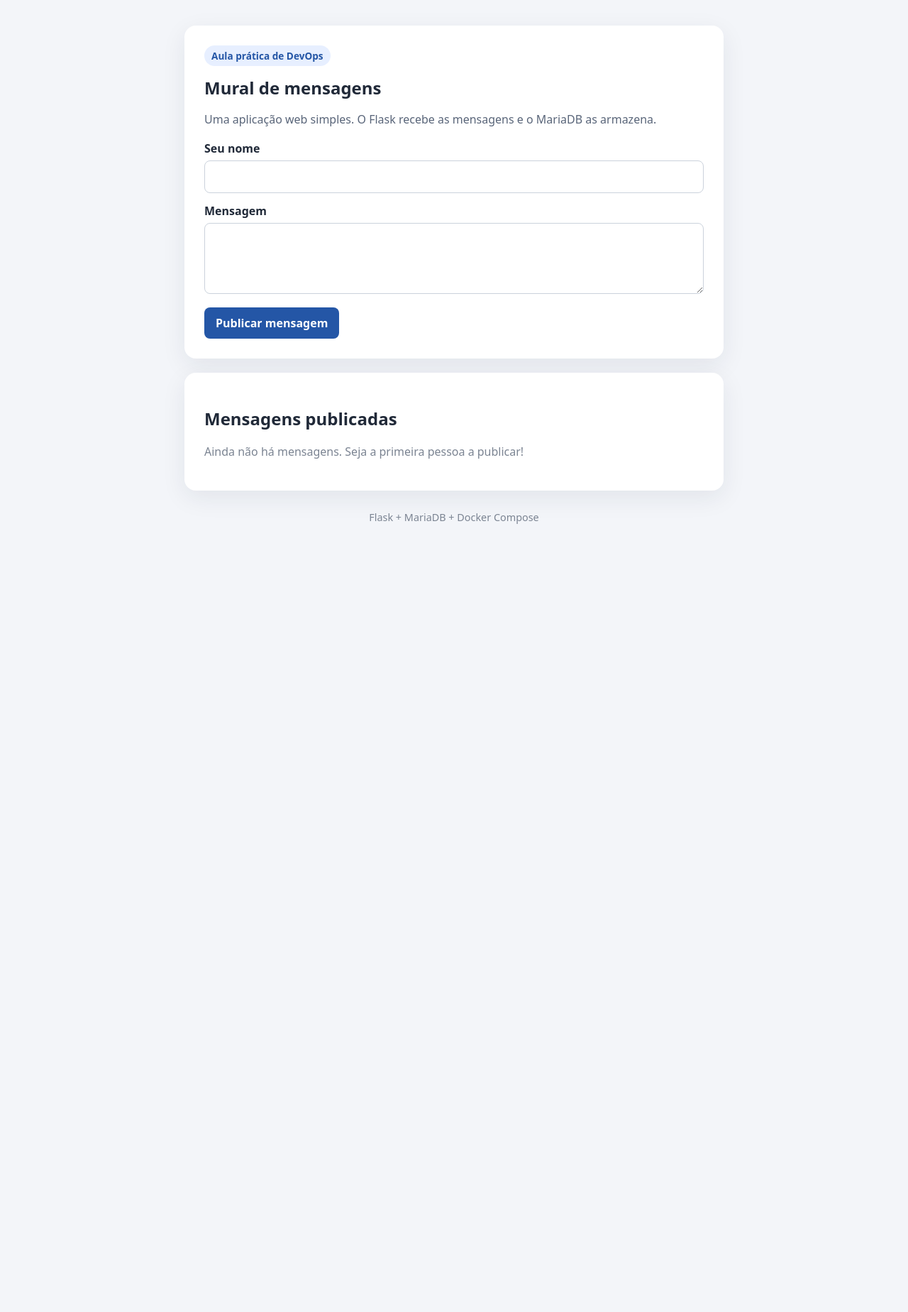
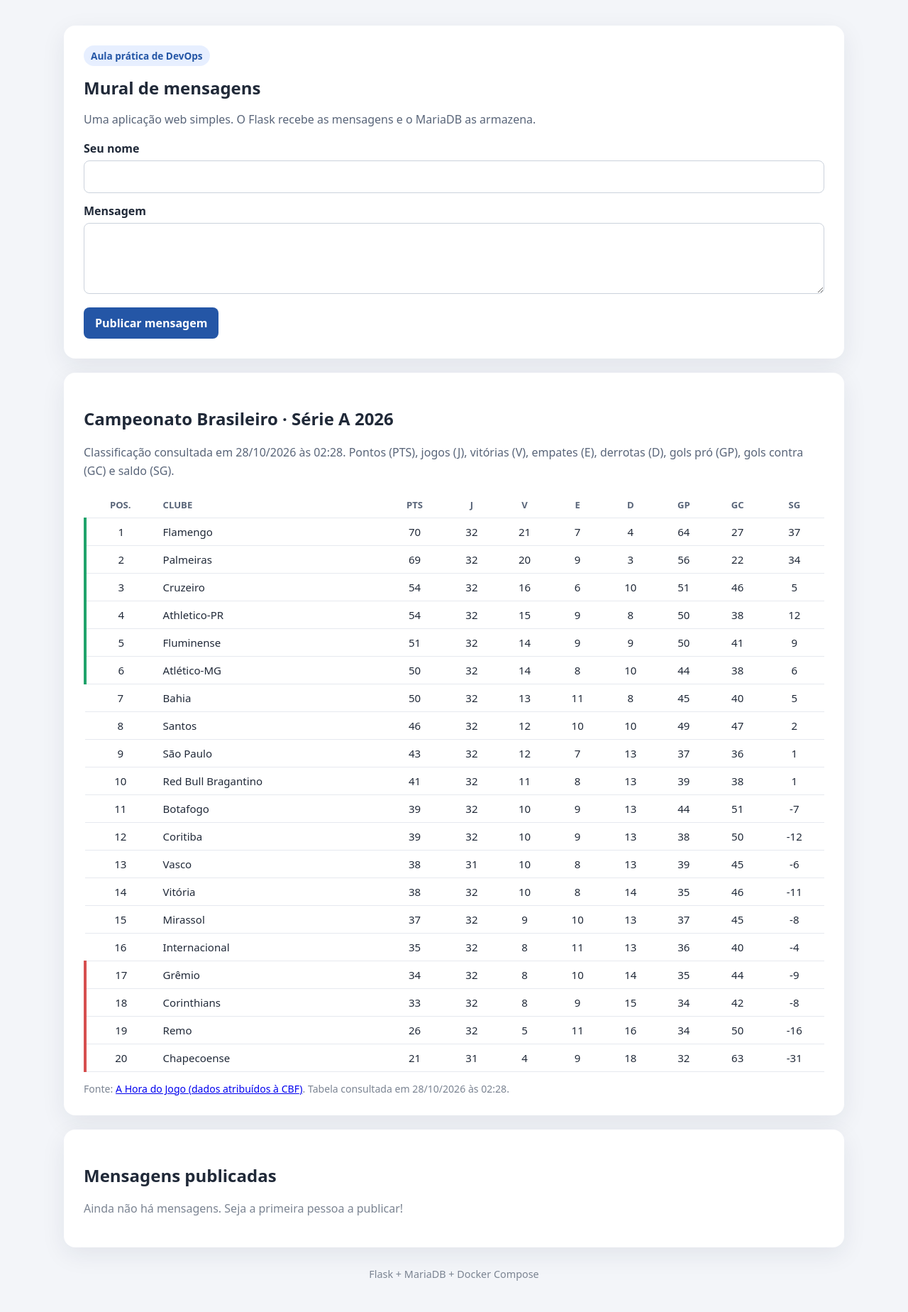
Before and after one commit to JohnnyPlus08/Atividade-cd-docker-compose-aula, a Flask app: page / in a window 1280 px wide. Shown: the whole page at 71% size. Before the commit the page ends 738 px from the top, so only its background shows below. Run offline with Flask 3, Linux system fonts and the light colour scheme; data that the repository does not hold is empty.

Commit message:
Add Brasileirão 2026 standings

```diff
--- a/docker-compose.yml
+++ b/docker-compose.yml
@@ -3,7 +3,7 @@ services:
     build: .
     image: profrafaelmiranda/mural-flask:latest
     ports:
-      - "8081:5000"
+      - "89:5000"
     environment:
       DB_HOST: db
       DB_PORT: "3306"
--- a/templates/index.html
+++ b/templates/index.html
@@ -13,7 +13,7 @@
       color: #202938;
       font-family: system-ui, -apple-system, "Segoe UI", sans-serif;
     }
-    main { max-width: 760px; margin: 0 auto; }
+    main { max-width: 1100px; margin: 0 auto; }
     .panel {
       background: white;
       padding: 28px;
@@ -58,6 +58,14 @@
     .body { color: #4f5d70; white-space: pre-wrap; overflow-wrap: anywhere; margin-top: 6px; }
     .empty, footer { color: #7b8492; }
     footer { text-align: center; font-size: .9rem; padding: 8px; }
+    .table-wrap { overflow-x: auto; }
+    table { width: 100%; border-collapse: collapse; font-size: .94rem; }
+    th, td { padding: 9px 10px; text-align: center; border-bottom: 1px solid #e6e9ef; white-space: nowrap; }
+    th { color: #596579; font-size: .82rem; text-transform: uppercase; }
+    th:nth-child(2), td:nth-child(2) { text-align: left; }
+    tbody tr:nth-child(-n+6) td:first-child { border-left: 4px solid #20a36b; }
+    tbody tr:nth-last-child(-n+4) td:first-child { border-left: 4px solid #d64e4e; }
+    .table-note { color: #7b8492; font-size: .88rem; margin-bottom: 0; }
   </style>
 </head>
 <body>
@@ -73,6 +81,39 @@
         <textarea id="mensagem" name="mensagem" maxlength="500" required></textarea>
         <button type="submit">Publicar mensagem</button>
       </form>
+    </section>
+
+    <section class="panel">
+      <h2>Campeonato Brasileiro · Série A 2026</h2>
+      <p class="intro">Classificação consultada em 28/10/2026 às 02:28. Pontos (PTS), jogos (J), vitórias (V), empates (E), derrotas (D), gols pró (GP), gols contra (GC) e saldo (SG).</p>
+      <div class="table-wrap">
+        <table>
+          <thead><tr><th>Pos.</th><th>Clube</th><th>PTS</th><th>J</th><th>V</th><th>E</th><th>D</th><th>GP</th><th>GC</th><th>SG</th></tr></thead>
+          <tbody>
+            <tr><td>1</td><td>Flamengo</td><td>70</td><td>32</td><td>21</td><td>7</td><td>4</td><td>64</td><td>27</td><td>37</td></tr>
+            <tr><td>2</td><td>Palmeiras</td><td>69</td><td>32</td><td>20</td><td>9</td><td>3</td><td>56</td><td>22</td><td>34</td></tr>
+            <tr><td>3</td><td>Cruzeiro</td><td>54</td><td>32</td><td>16</td><td>6</td><td>10</td><td>51</td><td>46</td><td>5</td></tr>
+            <tr><td>4</td><td>Athletico-PR</td><td>54</td><td>32</td><td>15</td><td>9</td><td>8</td><td>50</td><td>38</td><td>12</td></tr>
+            <tr><td>5</td><td>Fluminense</td><td>51</td><td>32</td><td>14</td><td>9</td><td>9</td><td>50</td><td>41</td><td>9</td></tr>
+            <tr><td>6</td><td>Atlético-MG</td><td>50</td><td>32</td><td>14</td><td>8</td><td>10</td><td>44</td><td>38</td><td>6</td></tr>
+            <tr><td>7</td><td>Bahia</td><td>50</td><td>32</td><td>13</td><td>11</td><td>8</td><td>45</td><td>40</td><td>5</td></tr>
+            <tr><td>8</td><td>Santos</td><td>46</td><td>32</td><td>12</td><td>10</td><td>10</td><td>49</td><td>47</td><td>2</td></tr>
+            <tr><td>9</td><td>São Paulo</td><td>43</td><td>32</td><td>12</td><td>7</td><td>13</td><td>37</td><td>36</td><td>1</td></tr>
+            <tr><td>10</td><td>Red Bull Bragantino</td><td>41</td><td>32</td><td>11</td><td>8</td><td>13</td><td>39</td><td>38</td><td>1</td></tr>
+            <tr><td>11</td><td>Botafogo</td><td>39</td><td>32</td><td>10</td><td>9</td><td>13</td><td>44</td><td>51</td><td>-7</td></tr>
+            <tr><td>12</td><td>Coritiba</td><td>39</td><td>32</td><td>10</td><td>9</td><td>13</td><td>38</td><td>50</td><td>-12</td></tr>
+            <tr><td>13</td><td>Vasco</td><td>38</td><td>31</td><td>10</td><td>8</td><td>13</td><td>39</td><td>45</td><td>-6</td></tr>
+            <tr><td>14</td><td>Vitória</td><td>38</td><td>32</td><td>10</td><td>8</td><td>14</td><td>35</td><td>46</td><td>-11</td></tr>
+            <tr><td>15</td><td>Mirassol</td><td>37</td><td>32</td><td>9</td><td>10</td><td>13</td><td>37</td><td>45</td><td>-8</td></tr>
+            <tr><td>16</td><td>Internacional</td><td>35</td><td>32</td><td>8</td><td>11</td><td>13</td><td>36</td><td>40</td><td>-4</td></tr>
+            <tr><td>17</td><td>Grêmio</td><td>34</td><td>32</td><td>8</td><td>10</td><td>14</td><td>35</td><td>44</td><td>-9</td></tr>
+            <tr><td>18</td><td>Corinthians</td><td>33</td><td>32</td><td>8</td><td>9</td><td>15</td><td>34</td><td>42</td><td>-8</td></tr>
+            <tr><td>19</td><td>Remo</td><td>26</td><td>32</td><td>5</td><td>11</td><td>16</td><td>34</td><td>50</td><td>-16</td></tr>
+            <tr><td>20</td><td>Chapecoense</td><td>21</td><td>31</td><td>4</td><td>9</td><td>18</td><td>32</td><td>63</td><td>-31</td></tr>
+          </tbody>
+        </table>
+      </div>
+      <p class="table-note">Fonte: <a href="https://www.ahoradojogo.com.br/tabela/brasileirao-serie-a/" target="_blank" rel="noopener noreferrer">A Hora do Jogo (dados atribuídos à CBF)</a>. Tabela consultada em 28/10/2026 às 02:28.</p>
     </section>
 
     <section class="panel">
```
Also changed, not shown: .github/workflows/pipeline.yml, README.md.
